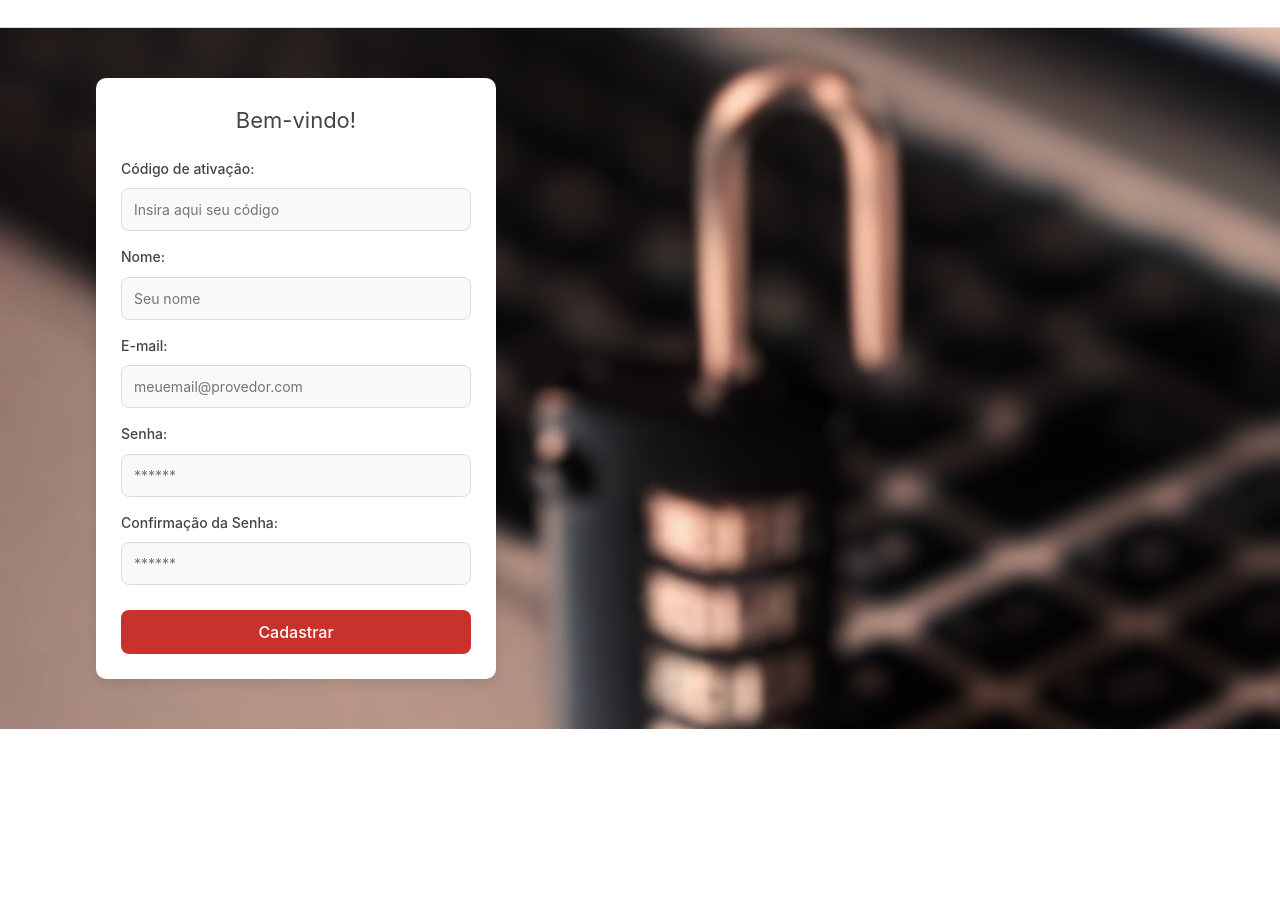
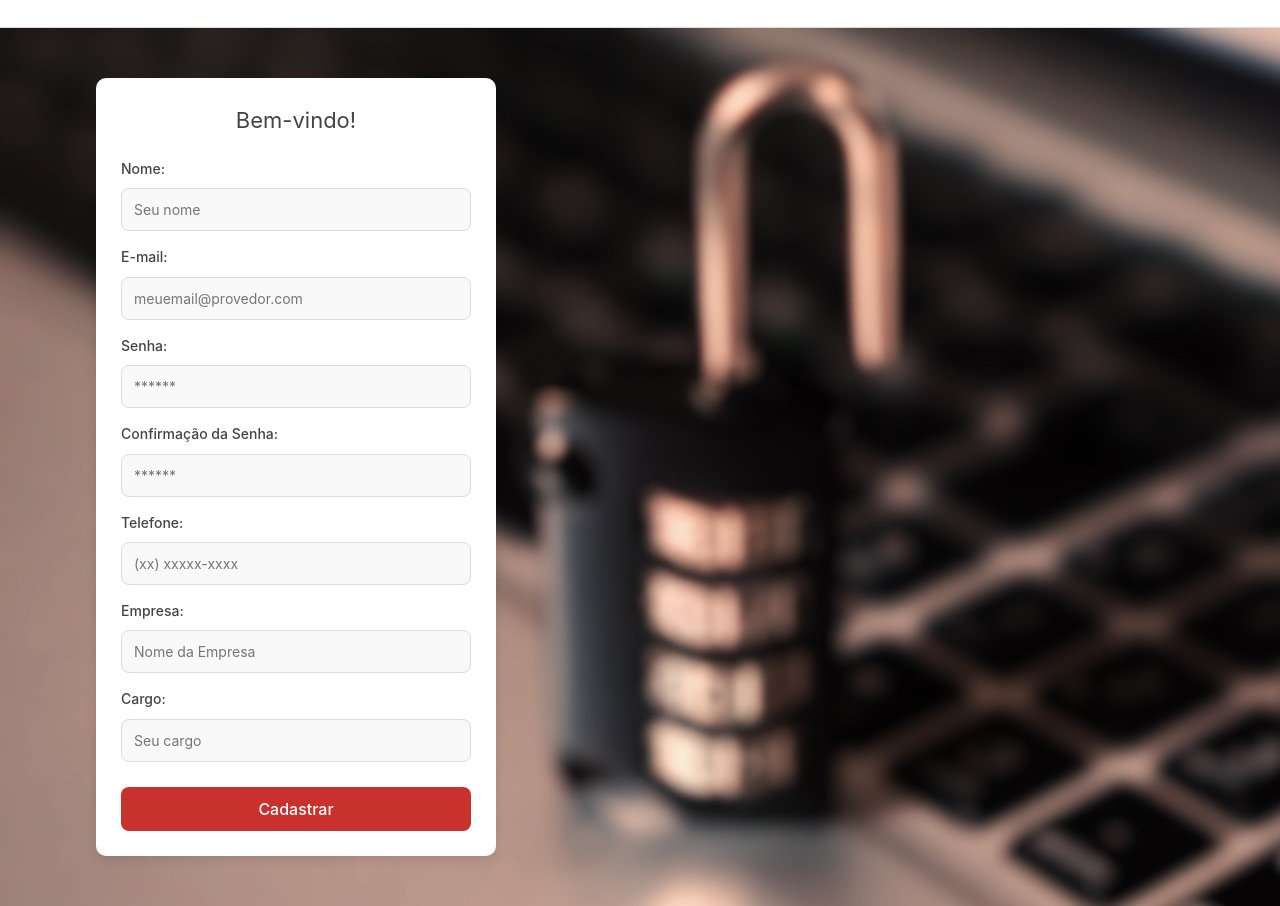
Before and after one commit to InfoTrack-SPTech/Site-Institucional, a website: page public/cadastro.html in a window 1280 px wide. Shown: the part 104-1010 px from the top of the page. Before the commit the page ends 833 px from the top, so only its background shows below. Drawn offline with Linux system fonts and the light colour scheme; no server answers.

Commit message:
Alterando campos cadastro

```diff
--- a/public/cadastro.html
+++ b/public/cadastro.html
@@ -54,10 +54,6 @@
                          Assim que inserir vá para o script abaixo.
                      -->
           <div class="campo">
-            <span>Código de ativação:</span>
-            <input id="codigo_input" type="text" placeholder="Insira aqui seu código" />
-          </div>
-          <div class="campo">
             <span>Nome:</span>
             <input id="nome_input" type="text" placeholder="Seu nome" />
           </div>
@@ -72,6 +68,18 @@
           <div class="campo">
             <span>Confirmação da Senha:</span>
             <input id="confirmacao_senha_input" type="password" placeholder="******" />
+          </div>
+          <div class="campo">
+            <span>Telefone:</span>
+            <input id="telefone_input" type="text" placeholder="(xx) xxxxx-xxxx" />
+          </div>
+          <div class="campo">
+            <span>Empresa:</span>
+            <input id="empresa_input" type="text" placeholder="Nome da Empresa" />
+          </div>
+          <div class="campo">
+            <span>Cargo:</span>
+            <input id="cargo_input" type="text" placeholder="Seu cargo" />
           </div>
           <button class="botao" onclick="cadastrar()">Cadastrar</button>
         </div>
```
